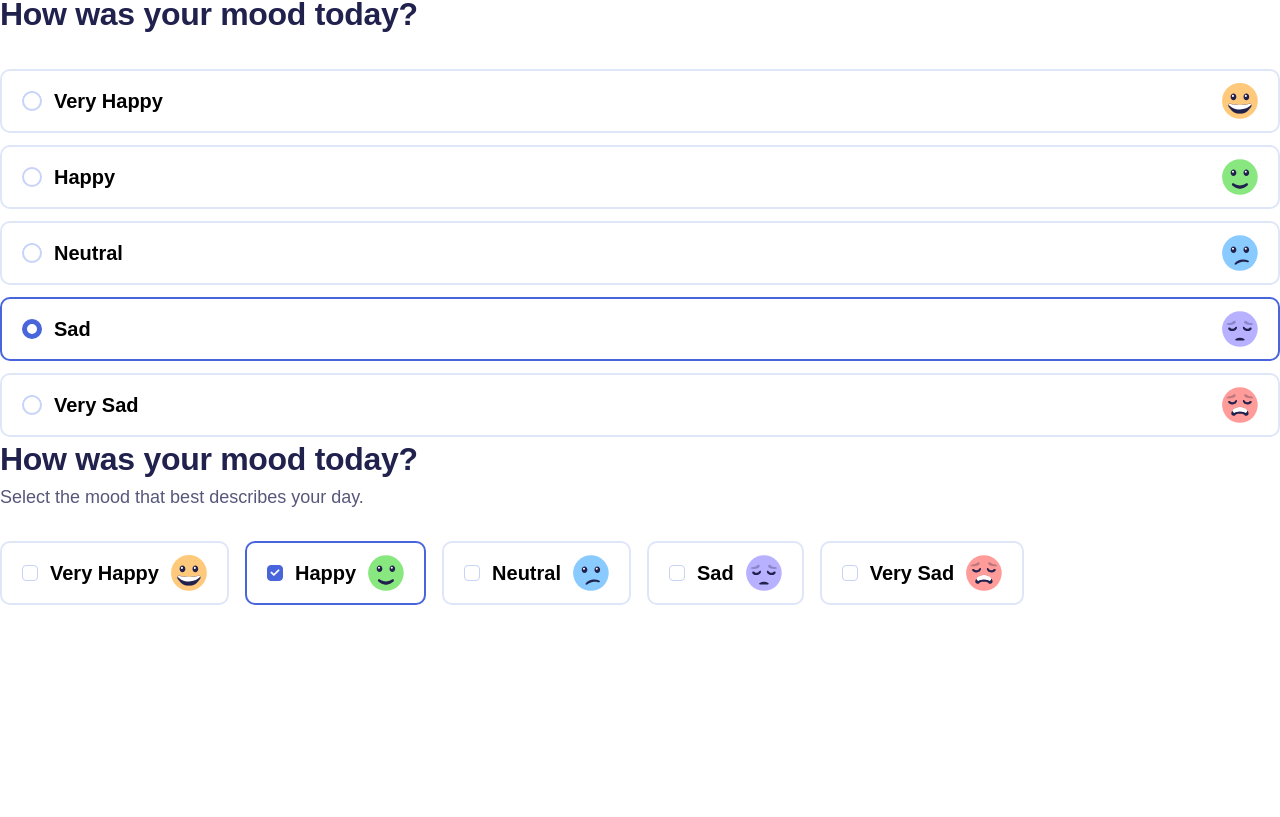
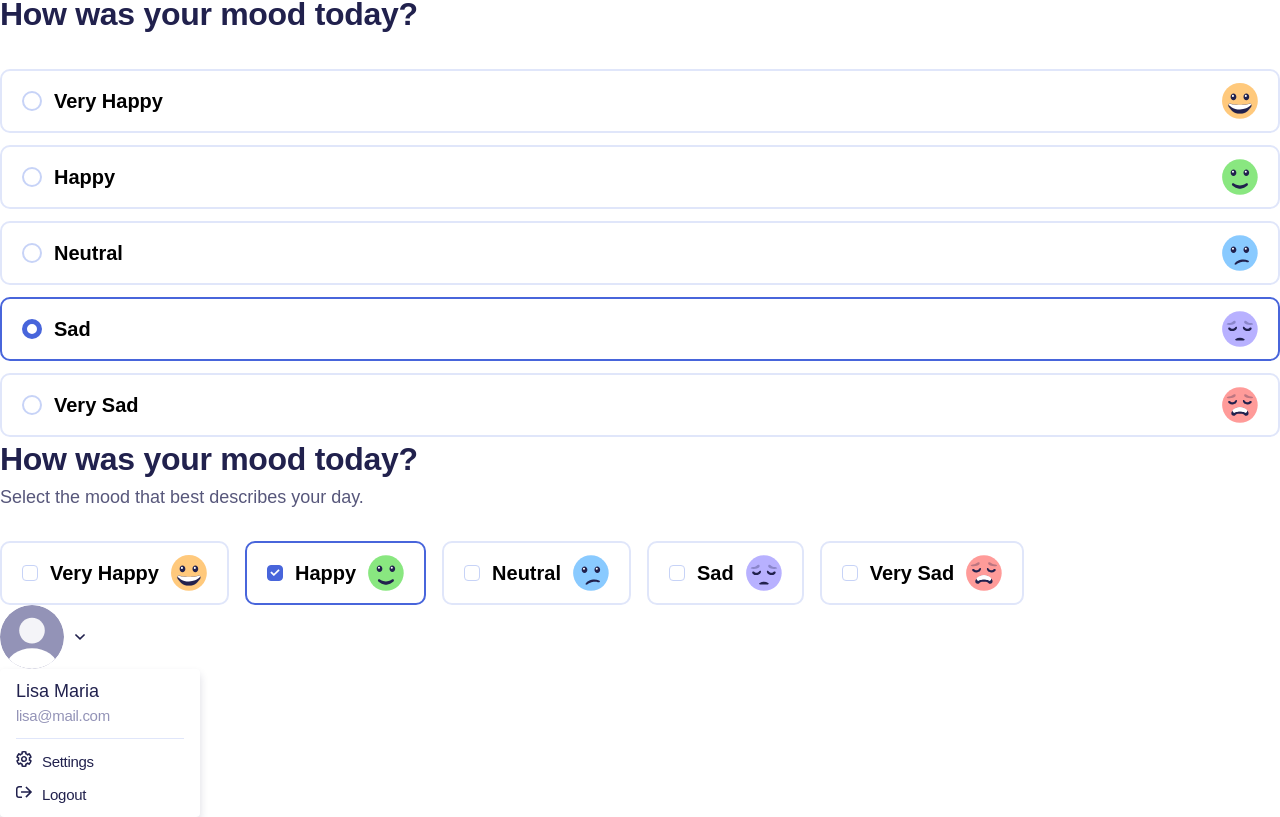
Before and after one commit to paladinescamila/Mood-Tracking-App, a React (Vite) app: page / in a window 1280 px wide. Shown: the part 1054-1871 px from the top of the page. Before the commit the page ends 1659 px from the top, so only its background shows below. Built offline with nearby package versions, Linux system fonts and the light colour scheme; a web font is replaced by a local one.

Commit message:
Add organisms components

```diff
--- a/src/App.tsx
+++ b/src/App.tsx
@@ -13,6 +13,7 @@ import UploadImage from '@/components/molecules/UploadImage';
 import Select from '@/components/molecules/Select';
 import MultiSelect from '@/components/molecules/MultiSelect';
 import {MOODS_OPTIONS} from '@/constants/moods';
+import ProfileMenu from './components/organisms/ProfileMenu';
 
 function App() {
 	return (
@@ -52,6 +53,7 @@ function App() {
 				label='How was your mood today?'
 				description='Select the mood that best describes your day.'
 			/>
+			<ProfileMenu user={{id: '1', name: 'Lisa Maria', email: 'lisa@mail.com'}} />
 		</>
 	);
 }
--- a/src/components/atoms/Card.tsx
+++ b/src/components/atoms/Card.tsx
@@ -5,7 +5,7 @@ interface CardProps {
 
 export default function Card({children, className}: CardProps) {
 	return (
-		<div className={`px-4 md:px-8 py-10 rounded-2xl bg-neutral-0 custom-shadow ${className}`}>
+		<div className={`px-4 md:px-8 py-10 rounded-2xl bg-neutral-0 card-shadow ${className}`}>
 			{children}
 		</div>
 	);
--- /dev/null
+++ b/src/components/organisms/ProfileMenu.tsx
@@ -0,0 +1,28 @@
+import Icon from '../atoms/Icon';
+import ProfilePicture from '../atoms/ProfilePicture';
+
+export default function ProfileMenu({user}: {user: User}) {
+	return (
+		<div className='relative'>
+			<button className='flex flex-row gap-2.5 items-center cursor-pointer'>
+				<ProfilePicture src={user.profilePicture} className='w-10 h-10' />
+				<Icon icon='dropdown-arrow' />
+			</button>
+			<div className='absolute top-[100%+8px] ring-0 px-4 py-3 bg-neutral-0 rounded flex flex-col gap-3 w-50 menu-shadow'>
+				<div className='flex flex-col gap-0.5'>
+					<p className='text-preset-6 text-neutral-900'>{user.name}</p>
+					<p className='text-preset-7 text-neutral-300'>{user.email}</p>
+				</div>
+				<div className='w-full h-px bg-blue-100' />
+				<button className='flex flex-row gap-2.5 cursor-pointer'>
+					<Icon icon='settings' />
+					<p className='text-preset-7 text-neutral-900'>Settings</p>
+				</button>
+				<button className='flex flex-row gap-2.5 cursor-pointer'>
+					<Icon icon='logout' />
+					<p className='text-preset-7 text-neutral-900'>Logout</p>
+				</button>
+			</div>
+		</div>
+	);
+}
--- a/src/index.css
+++ b/src/index.css
@@ -31,8 +31,12 @@
 	@apply focus:outline-2 outline-offset-3 outline-blue-600;
 }
 
-@utility custom-shadow {
+@utility card-shadow {
 	box-shadow: 0px 8px 16px rgba(32, 37, 41, 0.08);
+}
+
+@utility menu-shadow {
+	box-shadow: 0px 5px 8px rgba(33, 33, 77, 0.16);
 }
 
 @utility text-preset-1 {
--- /dev/null
+++ b/src/types/Uset.d.ts
@@ -0,0 +1,6 @@
+type User = {
+	id: string;
+	name: string;
+	email: string;
+	profilePicture?: string;
+};
```
